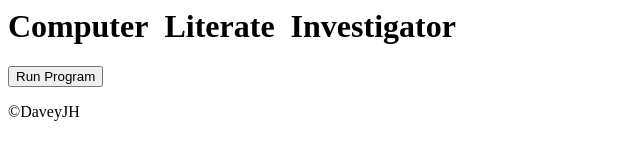
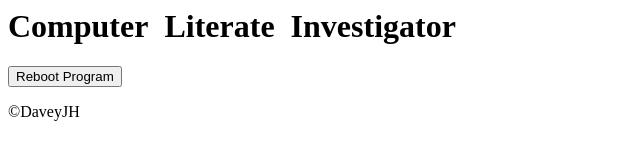
Before and after one commit to DaveyJH/ci-portfolio-three, a website: page views/index.html in a window 1280 px wide. Shown: the full height of the page, 0-640 px from the left. Drawn offline with Linux system fonts and the light colour scheme.

Commit message:
feat: Rename button for starting program

```diff
--- a/views/index.html
+++ b/views/index.html
@@ -8,7 +8,7 @@
         </h1>
     </header>
     <main>
-        <button onclick="window.location.reload()">Run Program</button>
+        <button onclick="window.location.reload()">Reboot Program</button>
         <div id="terminal"></div>
     </main>
     <footer>
```
